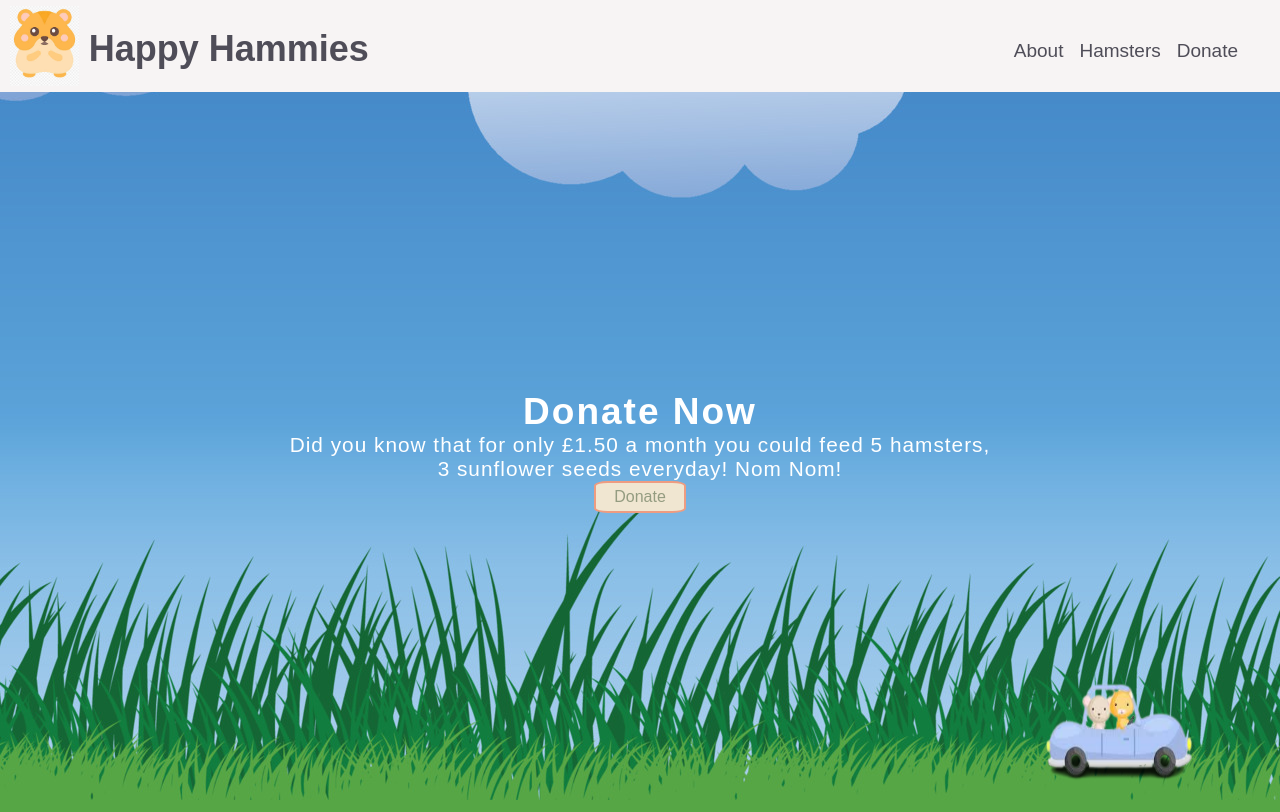
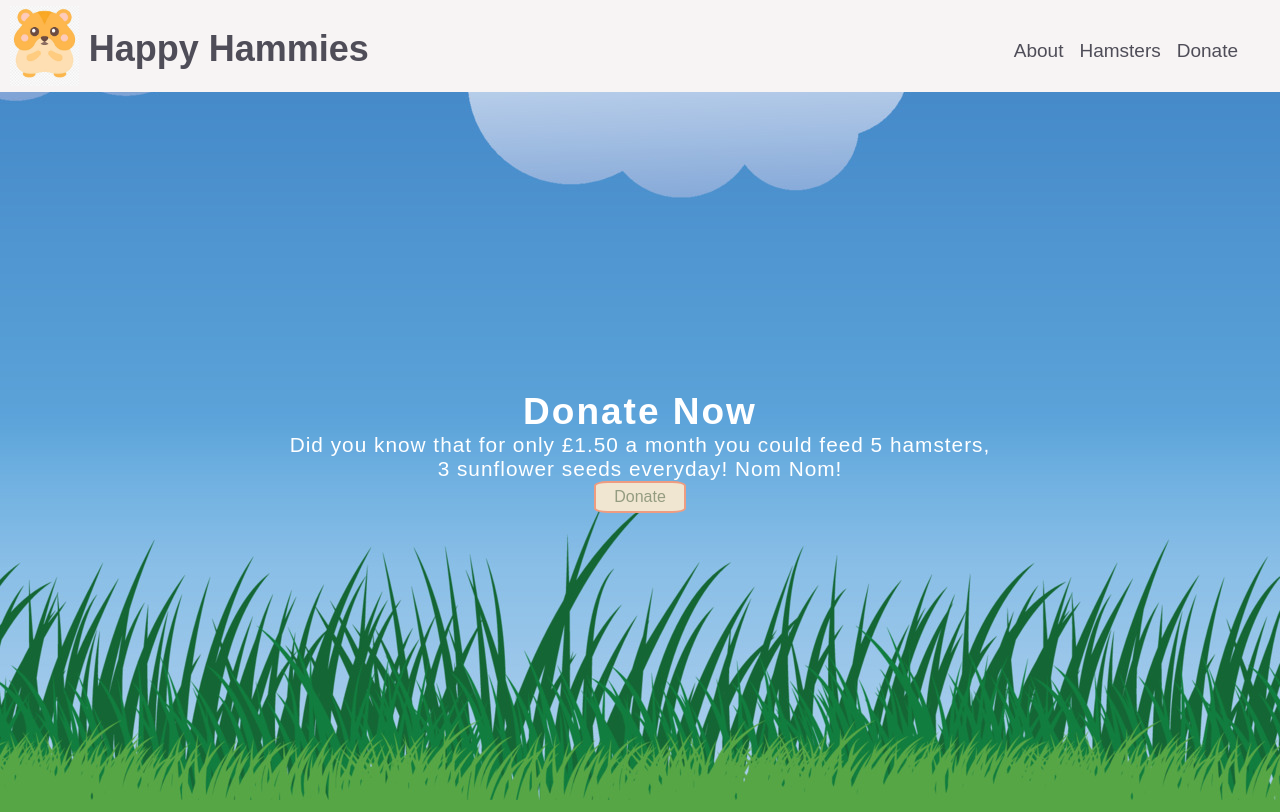
Before and after one commit to tinytecher/Happy-Hammies, a React (Create React App) app: page / in a window 1280 px wide. Built offline with nearby package versions, Linux system fonts and the light colour scheme.

Commit message:
deploy test

```diff
--- a/src/components/Hero/Hero.js
+++ b/src/components/Hero/Hero.js
@@ -1,5 +1,5 @@
 import React from "react";
-import HamCarImage from "../../images/hamCar.png";
+// import HamCarImage from "../../images/hamCar.png";
 import styles from "./Hero.module.css"
 
 export default function Hero() {
@@ -15,11 +15,11 @@ export default function Hero() {
 				<div className={styles.buttonContainer}>
 					<button className={styles.buttonOne}>Donate</button>
 				</div>
-				<img
+				{/* <img
 					src={HamCarImage}
 					className={styles.hamcar}
 					alt='hamsters driving'
-				></img>
+				></img> */}
 			</div>
 		</>
 	);
```
